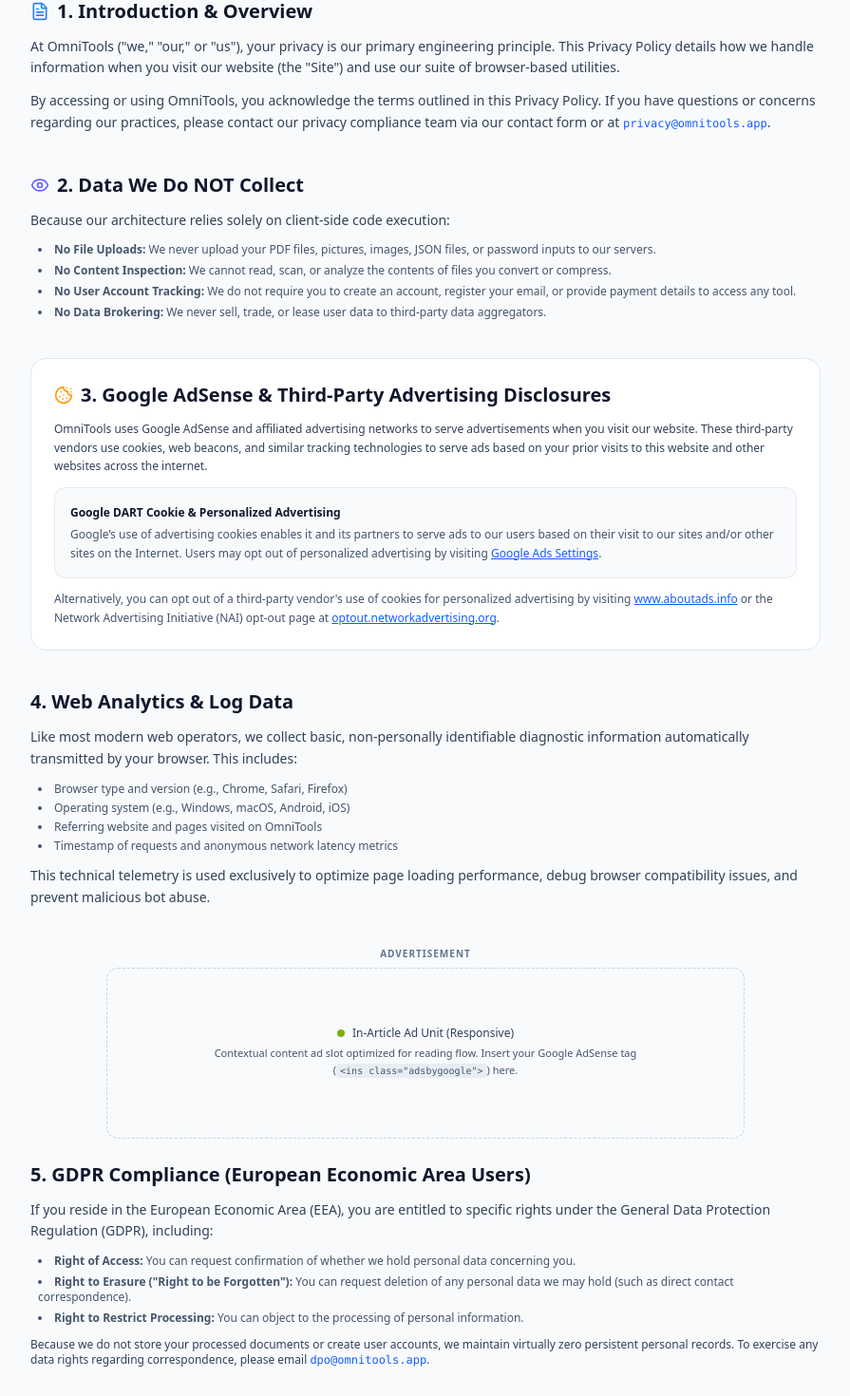
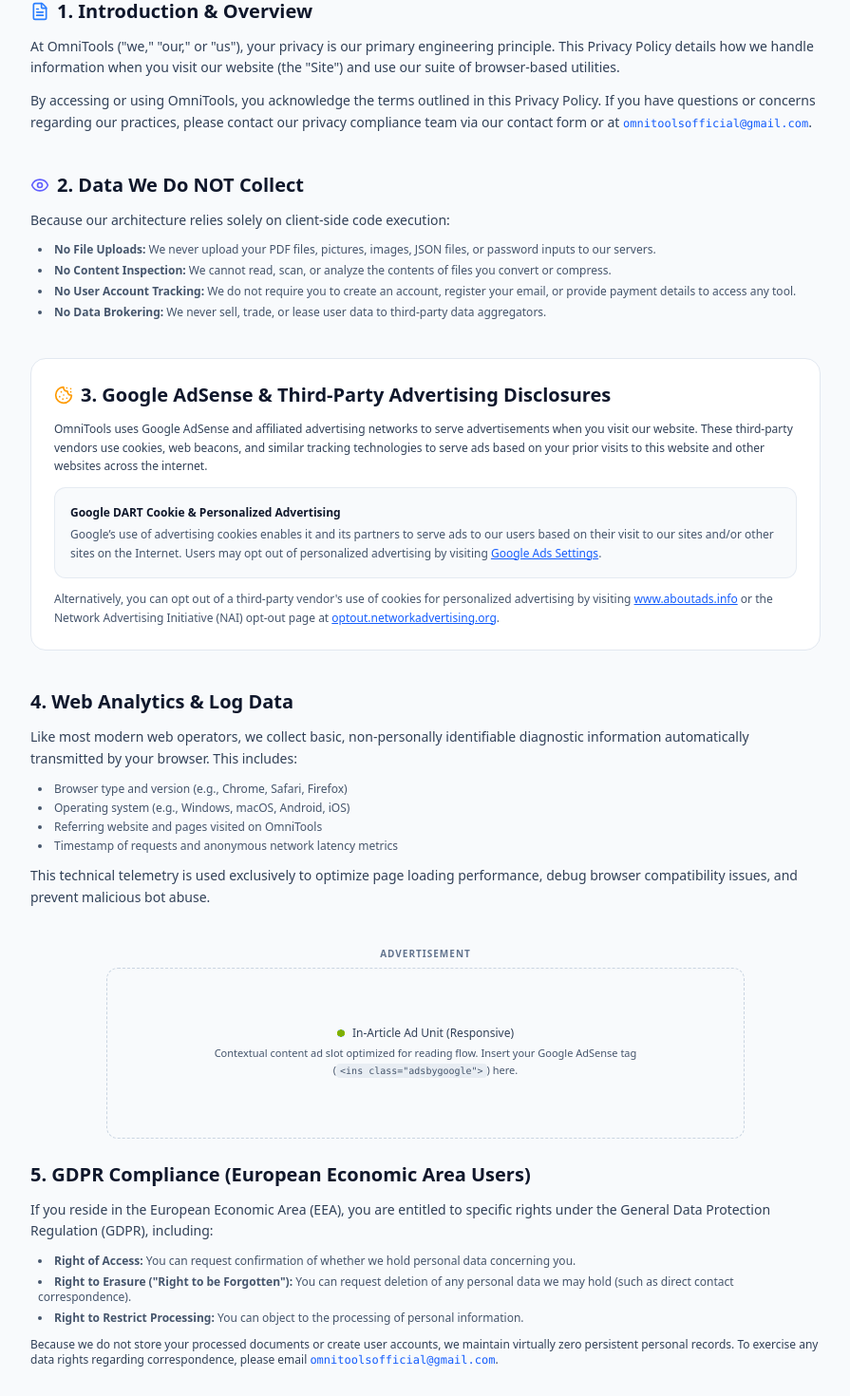
Before and after one commit to zain-113/omni-tools, a Next.js app: page /privacy-policy in a window 1280 px wide. Shown: the part 638-2108 px from the top of the page at 95% size, without its empty margins (192-1087 px from the left). Built offline with nearby package versions, Linux system fonts and the light colour scheme.

Commit message:
Update official email and domain URLs

```diff
--- a/app/privacy-policy/page.tsx
+++ b/app/privacy-policy/page.tsx
@@ -61,7 +61,7 @@
             At OmniTools (&quot;we,&quot; &quot;our,&quot; or &quot;us&quot;), your privacy is our primary engineering principle. This Privacy Policy details how we handle information when you visit our website (the &quot;Site&quot;) and use our suite of browser-based utilities.
           </p>
           <p>
-            By accessing or using OmniTools, you acknowledge the terms outlined in this Privacy Policy. If you have questions or concerns regarding our practices, please contact our privacy compliance team via our contact form or at <span className="font-mono text-xs text-blue-600 dark:text-blue-400">privacy@omnitools.app</span>.
+            By accessing or using OmniTools, you acknowledge the terms outlined in this Privacy Policy. If you have questions or concerns regarding our practices, please contact our privacy compliance team via our contact form or at <span className="font-mono text-xs text-blue-600 dark:text-blue-400">omnitoolsofficial@gmail.com</span>.
           </p>
         </section>
 
@@ -170,7 +170,7 @@
             <li><strong>Right to Restrict Processing:</strong> You can object to the processing of personal information.</li>
           </ul>
           <p className="mt-3 text-xs">
-            Because we do not store your processed documents or create user accounts, we maintain virtually zero persistent personal records. To exercise any data rights regarding correspondence, please email <span className="font-mono text-blue-600 dark:text-blue-400">dpo@omnitools.app</span>.
+            Because we do not store your processed documents or create user accounts, we maintain virtually zero persistent personal records. To exercise any data rights regarding correspondence, please email <span className="font-mono text-blue-600 dark:text-blue-400">omnitoolsofficial@gmail.com</span>.
           </p>
         </section>
 
--- a/app/terms-of-service/page.tsx
+++ b/app/terms-of-service/page.tsx
@@ -135,8 +135,8 @@
           </p>
           <div className="p-4 rounded-xl bg-slate-100/80 dark:bg-slate-900 border border-slate-200 dark:border-slate-800 text-xs space-y-1">
             <p><strong>OmniTools Legal Department</strong></p>
-            <p>Email: <span className="text-blue-600 dark:text-blue-400 font-mono">legal@omnitools.app</span></p>
-            <p>General Support: <span className="text-blue-600 dark:text-blue-400 font-mono"></span></p>
+            <p>Email: <span className="text-blue-600 dark:text-blue-400 font-mono">omnitoolsofficial@gmail.com</span></p>
+            <p>General Support: <span className="text-blue-600 dark:text-blue-400 font-mono">omnitoolsofficial@gmail.com</span></p>
           </div>
         </section>
       </div>
```
